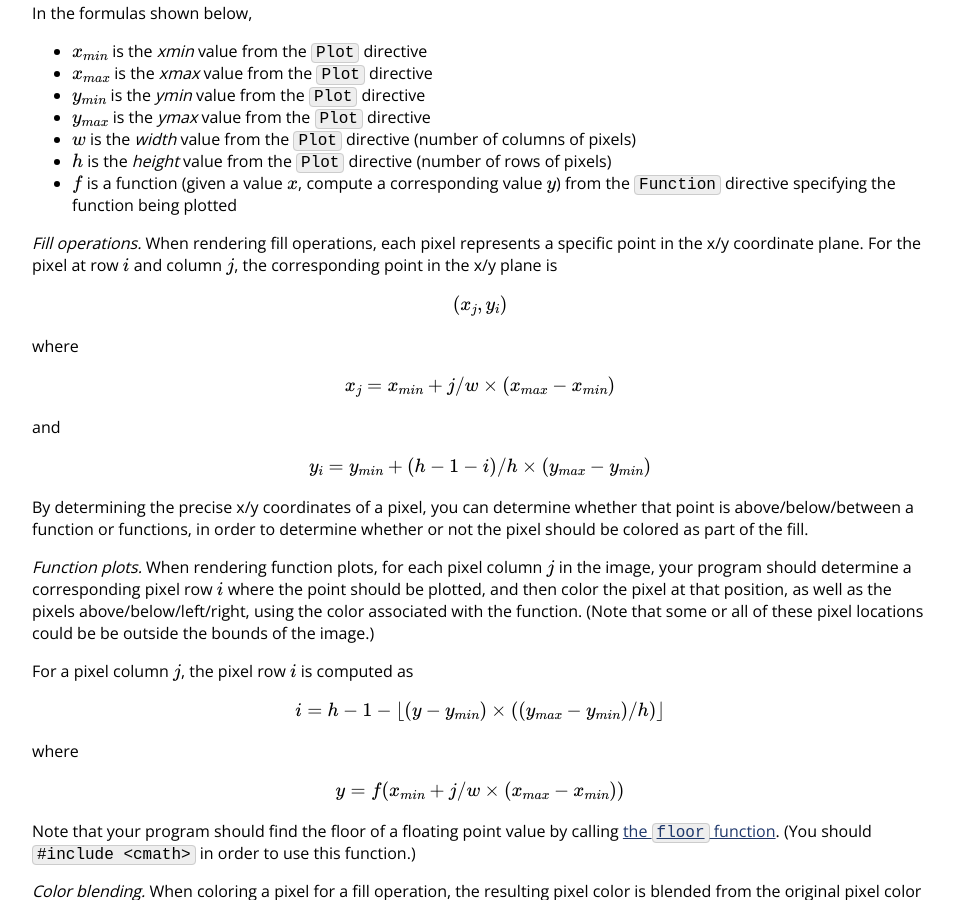
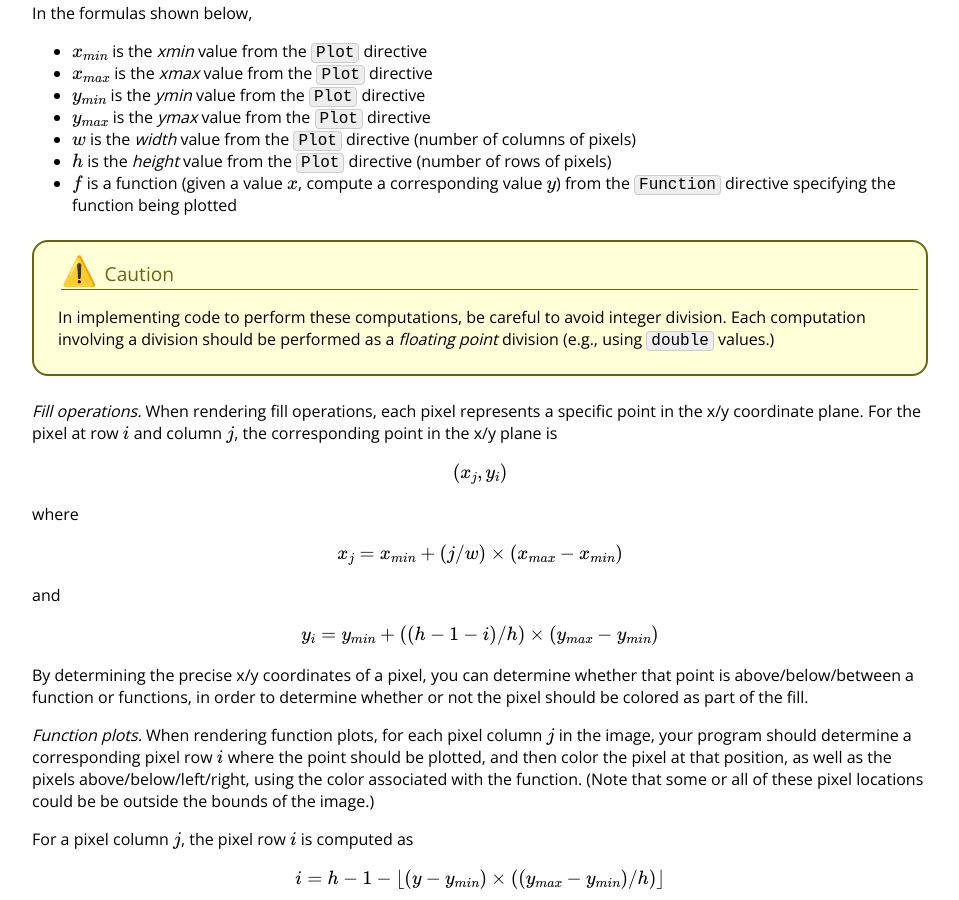
Before and after one commit to vivek-booshan/cs220-sp23, a Jekyll site: the page built from assign/final.md, in a window 1280 px wide and 900 px high, scrolled down 8538 px. Shown: the whole window, without its empty margins (160-1119 px from the left). Built offline with Jekyll 4.4.1, drawn with Linux system fonts in a browser that asks for light colours; some web fonts are replaced; formulas are drawn with MathJax 3; some of the changed text lies outside the part shown.

Commit message:
corrections/clarifications to pixel accuracy section

```diff
--- a/assign/final.md
+++ b/assign/final.md
@@ -437,6 +437,18 @@ In the formulas shown below,
 * $$f$$ is a function (given a value $$x$$, compute a corresponding value $$y$$)
   from the `Function` directive specifying the function being plotted
 
+<div class="admonition caution">
+  <div class='title'>Caution</div>
+  <div class='content'>
+   <p>
+   In implementing code to perform these computations, be careful to
+   avoid integer division. Each computation involving a division
+   should be performed as a <i>floating point</i> division
+   (e.g., using <code class='highlighter-rouge'>double</code> values.)
+   </p>
+  </div>
+</div>
+
 *Fill operations.* When rendering fill operations, each pixel represents a specific point
 in the x/y coordinate plane. For the pixel at row $$i$$ and column $$j$$,
 the corresponding point in the x/y plane is
@@ -445,11 +457,11 @@ $$(x_{j}, y_{i})$$
 
 where
 
-$$x_{j} = x_{min} + j/w \times (x_{max}-x_{min})$$
+$$x_{j} = x_{min} + (j/w) \times (x_{max}-x_{min})$$
 
 and
 
-$$y_{i} = y_{min} + (h-1-i)/h \times (y_{max}-y_{min})$$
+$$y_{i} = y_{min} + ((h-1-i)/h) \times (y_{max}-y_{min})$$
 
 By determining the precise x/y coordinates of a pixel, you can determine
 whether that point is above/below/between a function or functions,
```
Also changed, not shown: other parts of assign/final.md (+1 -1 lines).
